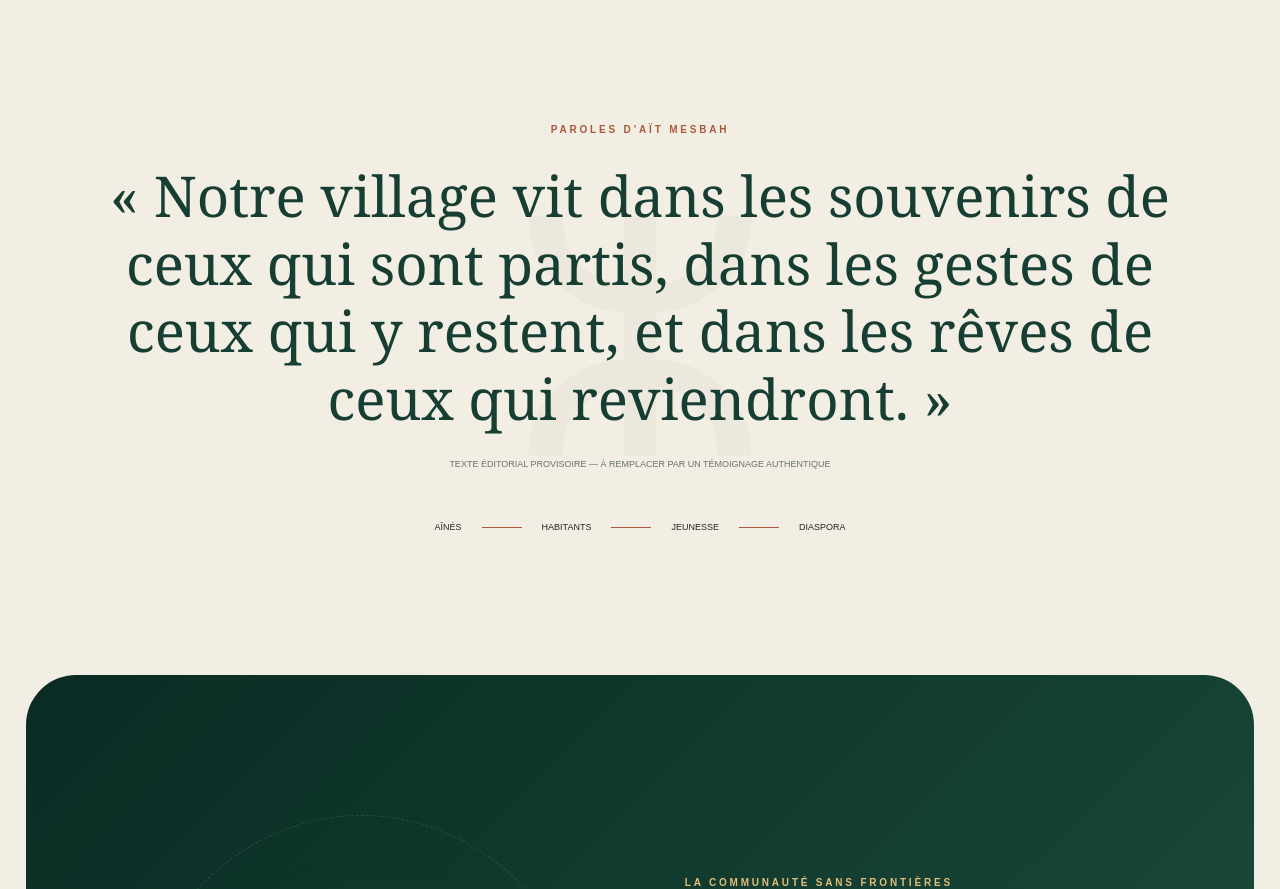
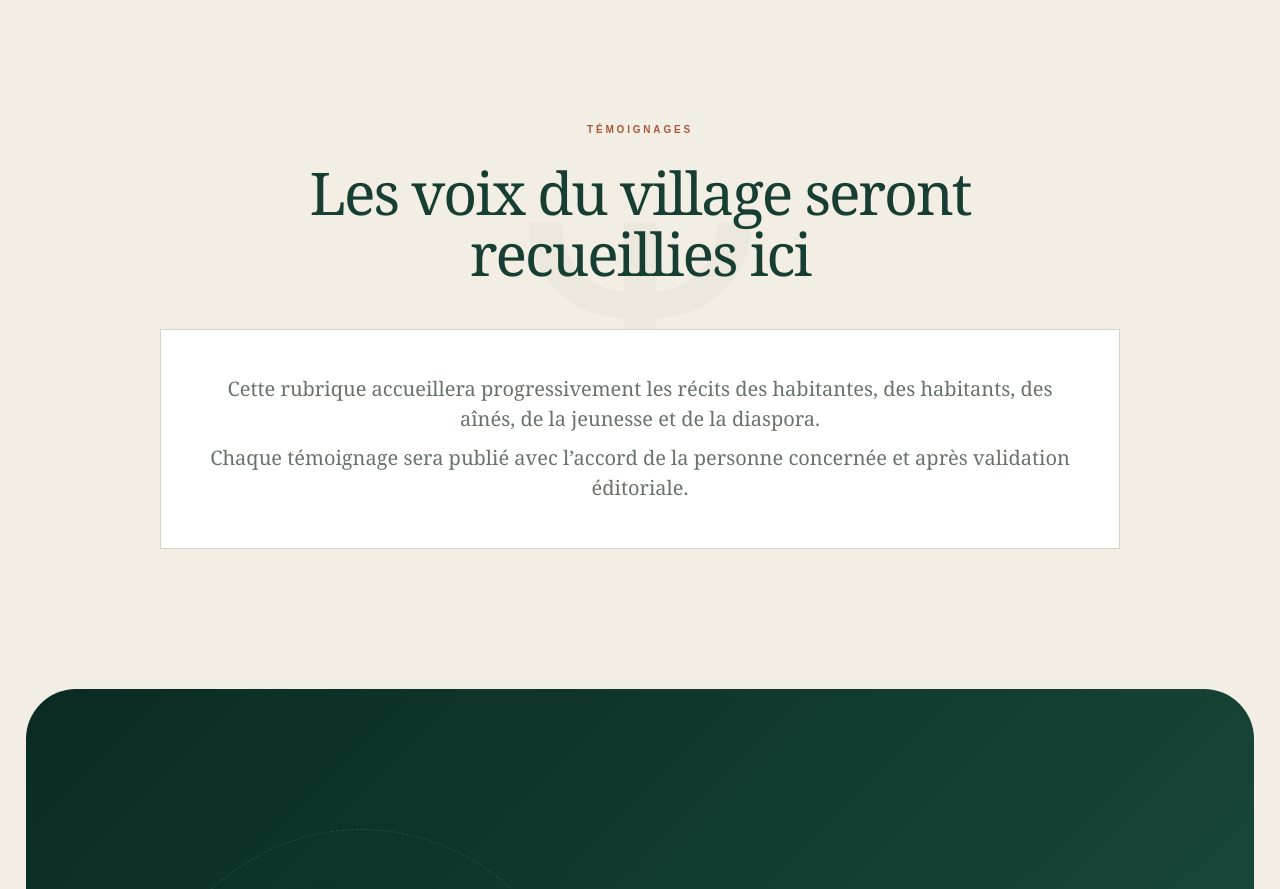
Before and after one commit to AylanMael/aitmesbah, a Next.js app: page / in a window 1280 px wide. Shown: the part 5480-6369 px from the top of the page. Built offline with nearby package versions, Linux system fonts and the light colour scheme.

Commit message:
Neutraliser le témoignage provisoire

```diff
--- a/components/home/VoicesSection.tsx
+++ b/components/home/VoicesSection.tsx
@@ -1,24 +1,11 @@
-import { Fragment } from "react";
-import { voiceCategories } from "@/data/home";
-
 export default function VoicesSection() {
   return (
     <section className="voices section-pad">
-      <p className="eyebrow">Paroles d’Aït Mesbah</p>
-      <blockquote>
-        « Notre village vit dans les souvenirs de ceux qui sont partis, dans les
-        gestes de ceux qui y restent, et dans les rêves de ceux qui reviendront. »
-      </blockquote>
-      <p className="quote-note">
-        Texte éditorial provisoire — à remplacer par un témoignage authentique
-      </p>
-      <div className="voice-types">
-        {voiceCategories.map((category, index) => (
-          <Fragment key={category}>
-            <span>{category}</span>
-            {index < voiceCategories.length - 1 && <i />}
-          </Fragment>
-        ))}
+      <p className="eyebrow">Témoignages</p>
+      <h2>Les voix du village seront recueillies ici</h2>
+      <div className="section-empty">
+        <p>Cette rubrique accueillera progressivement les récits des habitantes, des habitants, des aînés, de la jeunesse et de la diaspora.</p>
+        <p>Chaque témoignage sera publié avec l’accord de la personne concernée et après validation éditoriale.</p>
       </div>
     </section>
   );
--- a/data/home.ts
+++ b/data/home.ts
@@ -60,13 +60,6 @@ export const places: PlaceItem[] = [
   },
 ];
 
-export const voiceCategories: string[] = [
-  "Aînés",
-  "Habitants",
-  "Jeunesse",
-  "Diaspora",
-];
-
 export const contributionTypes: ContributionType[] = [
   { label: "Une photographie" },
   { label: "Un document d’archive" },
```
Also changed, not shown: app/globals.css.
